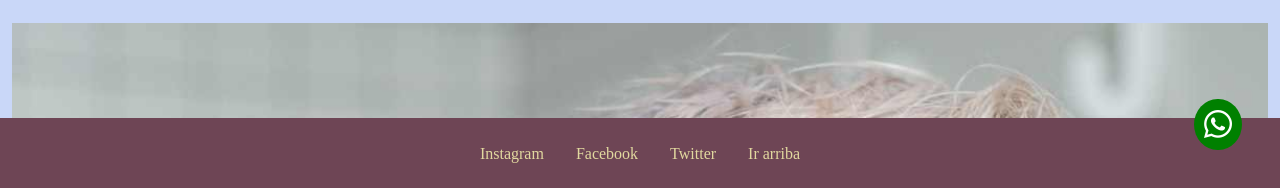
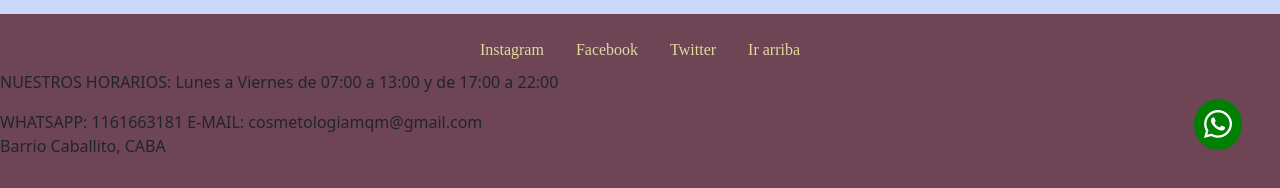
Before and after one commit to martuche/cosmetologia, a plain HTML site: page index.html in a window 1280 px wide. Shown: the part 610-798 px from the top of the page. Drawn offline with nearby package versions, Linux system fonts and the light colour scheme; a web font is replaced by a local one.

Commit message:
Agregue mas datos en footer

```diff
--- a/index.html
+++ b/index.html
@@ -199,8 +199,15 @@
                 <a class="nav-link" href="#arriba">Ir arriba</a>
             </li>
         </ul>
+        <p>NUESTROS HORARIOS: Lunes a Viernes de 07:00 a 13:00 y de 17:00 a 22:00</p>
+        <div>
+            <span>WHATSAPP: 1161663181</span>
+            <span>E-MAIL: cosmetologiamqm@gmail.com</span>
+        </div>
+        <p>Barrio Caballito, CABA</p>
 
     </footer>
+
     <!-- Link JS bootstrap -->
     <script src="https://cdn.jsdelivr.net/npm/bootstrap@5.1.3/dist/js/bootstrap.bundle.min.js"
         integrity="sha384-ka7Sk0Gln4gmtz2MlQnikT1wXgYsOg+OMhuP+IlRH9sENBO0LRn5q+8nbTov4+1p" crossorigin="anonymous">
```
